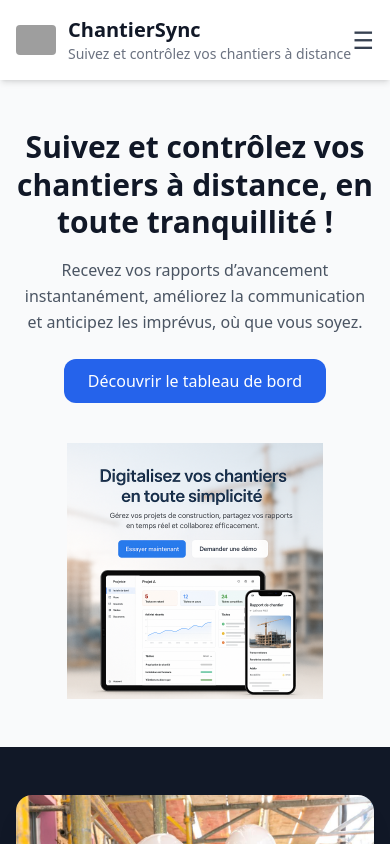
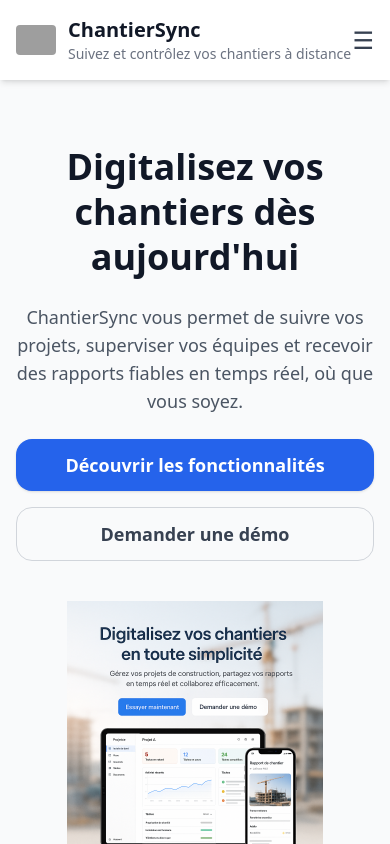
Before and after one commit to hdesumo/chantiersync-portal, a Next.js app: page / in a window 390 px wide. Shown: the top 844 px of the page. Built offline with nearby package versions, Linux system fonts and the light colour scheme; grey boxes are pictures that could not be loaded.

Commit message:
Finalize navigation, hero, footer with styled links

```diff
--- a/app/page.tsx
+++ b/app/page.tsx
@@ -1,24 +1,35 @@
 "use client";
 
 import React from "react";
+import Link from "next/link";
 import Header from "../components/Header";
 import HeroSection from "../components/HeroSection";
 import Footer from "../components/Footer";
 import Image from "next/image";
-import { Button } from "../components/ui/button";
 import ContactForm from "../components/ContactForm";
 
 export default function HomePage() {
+  const buttonClasses =
+    "inline-flex items-center justify-center rounded-md bg-blue-600 px-5 py-2 text-sm font-medium text-white shadow hover:bg-blue-500 transition-colors focus-visible:outline-none focus-visible:ring-2 focus-visible:ring-blue-400";
+
+  const outlineButtonClasses =
+    "inline-flex items-center justify-center rounded-md border border-gray-300 bg-transparent px-5 py-2 text-sm font-medium text-gray-200 hover:bg-gray-800 transition-colors focus-visible:outline-none focus-visible:ring-2 focus-visible:ring-gray-400";
+
   return (
     <>
       {/* HEADER */}
       <Header />
 
       {/* HERO */}
-      <HeroSection />
+      <section id="hero">
+        <HeroSection />
+      </section>
 
       {/* SECTION ÉQUIPE */}
-      <section className="bg-gray-900 text-white py-12 md:py-16 px-4 md:px-6 grid md:grid-cols-2 items-center gap-8">
+      <section
+        id="features"
+        className="bg-gray-900 text-white py-12 md:py-16 px-4 md:px-6 grid md:grid-cols-2 items-center gap-8"
+      >
         <Image
           src="/chantier_team.jpeg"
           alt="Equipe de chantier"
@@ -35,7 +46,9 @@
             réel. Recevez les rapports d’avancement instantanément, améliorez la
             communication et anticipez les imprévus.
           </p>
-          <Button>Découvrir le tableau de bord</Button>
+          <Link href="#dashboard" className={buttonClasses}>
+            Découvrir le tableau de bord
+          </Link>
         </div>
       </section>
 
@@ -57,7 +70,9 @@
             diaspora ? Avec ChantierSync, vous recevez des rapports fiables,
             illustrés de photos, vidéos et commentaires en temps réel.
           </p>
-          <Button>Commencez dès aujourd'hui</Button>
+          <Link href="#demo" className={buttonClasses}>
+            Commencez dès aujourd'hui
+          </Link>
         </div>
       </section>
 
@@ -78,12 +93,59 @@
             Donnez à vos ouvriers et chefs de chantier les bons outils pour
             communiquer avec vous efficacement, même à distance.
           </p>
-          <Button variant="outline">Découvrir les fonctionnalités</Button>
+          <Link href="#features" className={outlineButtonClasses}>
+            Découvrir les fonctionnalités
+          </Link>
         </div>
       </section>
 
-      {/* CONTACT FORM */}
-      <ContactForm />
+      {/* SECTION PRICING */}
+      <section
+        id="pricing"
+        className="bg-gray-100 dark:bg-gray-800 py-16 px-4 text-center"
+      >
+        <h2 className="text-3xl font-bold mb-4">Nos Tarifs</h2>
+        <p className="text-gray-600 dark:text-gray-300 max-w-xl mx-auto">
+          Plans flexibles adaptés à vos besoins. (Section à compléter avec les
+          offres et prix)
+        </p>
+      </section>
+
+      {/* SECTION DEMO */}
+      <section
+        id="demo"
+        className="bg-blue-50 dark:bg-blue-900 py-16 px-4 text-center"
+      >
+        <h2 className="text-3xl font-bold mb-4">Demander une démo</h2>
+        <p className="text-gray-700 dark:text-gray-200 max-w-xl mx-auto mb-6">
+          Remplissez le formulaire ci-dessous pour planifier une démonstration
+          personnalisée.
+        </p>
+        <Link href="mailto:demo@chantiersync.com" className={buttonClasses}>
+          Envoyer une demande
+        </Link>
+      </section>
+
+      {/* SECTION AFFILIATION */}
+      <section
+        id="affiliation"
+        className="bg-gray-100 dark:bg-gray-800 py-16 px-4 text-center"
+      >
+        <h2 className="text-3xl font-bold mb-4">Programme d’affiliation</h2>
+        <p className="text-gray-700 dark:text-gray-300 max-w-2xl mx-auto mb-6">
+          Devenez partenaire de ChantierSync et gagnez des récompenses en
+          recommandant notre solution à vos collègues et clients. Ensemble,
+          digitalisons les chantiers en Afrique !
+        </p>
+        <Link href="mailto:partenaires@chantiersync.com" className={buttonClasses}>
+          Rejoindre le programme
+        </Link>
+      </section>
+
+      {/* SECTION CONTACT */}
+      <section id="contact">
+        <ContactForm />
+      </section>
 
       {/* FOOTER */}
       <Footer />
--- a/components/Footer.tsx
+++ b/components/Footer.tsx
@@ -1,56 +1,81 @@
-"use client";
-
-import { useEffect, useState } from "react";
-import { Facebook, Linkedin, Mail, Phone } from "lucide-react";
+import Link from "next/link";
 
 export default function Footer() {
-  const [year, setYear] = useState<number | null>(null);
-
-  useEffect(() => {
-    setYear(new Date().getFullYear());
-  }, []);
-
   return (
-    <footer className="bg-gray-100 dark:bg-gray-800 text-gray-700 dark:text-gray-300 py-10 mt-12">
-      <div className="max-w-6xl mx-auto px-4 md:px-6 grid md:grid-cols-3 gap-8">
-        {/* Colonne 1 */}
+    <footer className="bg-gray-900 text-gray-300 py-10 px-6 mt-12">
+      <div className="max-w-7xl mx-auto grid md:grid-cols-3 gap-8">
+        {/* Colonne 1 : Logo et slogan */}
         <div>
-          <h3 className="text-lg font-bold text-gray-900 dark:text-white mb-3">
-            ChantierSync
-          </h3>
+          <h3 className="text-2xl font-bold text-white mb-2">ChantierSync</h3>
           <p className="text-sm">
-            Suivez et contrôlez vos chantiers à distance, en toute tranquillité !
+            Digitalisez vos chantiers et suivez vos projets en toute confiance,
+            où que vous soyez.
           </p>
         </div>
 
-        {/* Colonne 2 */}
+        {/* Colonne 2 : Navigation rapide */}
         <div>
-          <h4 className="text-md font-semibold mb-3">Liens utiles</h4>
-          <ul className="space-y-2 text-sm">
-            <li><a href="#features" className="hover:underline">Fonctionnalités</a></li>
-            <li><a href="#pricing" className="hover:underline">Tarifs</a></li>
-            <li><a href="#contact" className="hover:underline">Contact</a></li>
+          <h4 className="text-lg font-semibold text-white mb-3">
+            Navigation
+          </h4>
+          <ul className="space-y-2">
+            <li>
+              <Link href="/" className="hover:text-white">
+                Accueil
+              </Link>
+            </li>
+            <li>
+              <Link href="#features" className="hover:text-white">
+                Fonctionnalités
+              </Link>
+            </li>
+            <li>
+              <Link href="#pricing" className="hover:text-white">
+                Tarifs
+              </Link>
+            </li>
+            <li>
+              <Link href="#affiliation" className="hover:text-white">
+                Programme d’affiliation
+              </Link>
+            </li>
+            <li>
+              <Link href="#contact" className="hover:text-white">
+                Contact
+              </Link>
+            </li>
           </ul>
         </div>
 
-        {/* Colonne 3 */}
+        {/* Colonne 3 : Contact */}
         <div>
-          <h4 className="text-md font-semibold mb-3">Contact</h4>
-          <p className="flex items-center gap-2 text-sm">
-            <Mail size={16}/> contact@chantiersync.com
-          </p>
-          <p className="flex items-center gap-2 text-sm">
-            <Phone size={16}/> +221 77 481 98 00 (Whatsapp)
-          </p>
-          <div className="flex gap-4 mt-4">
-            <a href="#" aria-label="Facebook"><Facebook size={18}/></a>
-            <a href="#" aria-label="LinkedIn"><Linkedin size={18}/></a>
-          </div>
+          <h4 className="text-lg font-semibold text-white mb-3">
+            Contact
+          </h4>
+          <ul className="space-y-2">
+            <li>
+              <a
+                href="mailto:contact@chantiersync.com"
+                className="hover:text-white"
+              >
+                contact@chantiersync.com
+              </a>
+            </li>
+            <li>
+              <a
+                href="mailto:partenaires@chantiersync.com"
+                className="hover:text-white"
+              >
+                partenaires@chantiersync.com
+              </a>
+            </li>
+          </ul>
         </div>
       </div>
 
-      <div className="text-center text-xs md:text-sm text-gray-500 dark:text-gray-400 mt-8">
-        © {year ?? "…"} Apps 1 Global. Tous droits réservés.
+      {/* Copyright */}
+      <div className="border-t border-gray-700 mt-8 pt-4 text-center text-sm text-gray-400">
+        © {new Date().getFullYear()} ChantierSync. Tous droits réservés.
       </div>
     </footer>
   );
--- a/components/HeroSection.tsx
+++ b/components/HeroSection.tsx
@@ -1,32 +1,45 @@
 "use client";
 
+import Link from "next/link";
 import Image from "next/image";
-import { Button } from "../components/ui/button";
 
 export default function HeroSection() {
+  const buttonClasses =
+    "inline-flex items-center justify-center rounded-2xl bg-blue-600 px-6 py-3 text-lg font-semibold text-white shadow hover:bg-blue-500 transition-colors focus-visible:outline-none focus-visible:ring-2 focus-visible:ring-blue-400";
+
   return (
-    <section className="bg-gray-50 dark:bg-gray-900 py-12 md:py-20 px-4 md:px-6">
-      <div className="max-w-6xl mx-auto grid md:grid-cols-2 gap-10 items-center">
-        <div className="text-center md:text-left">
-          <h1 className="text-3xl md:text-5xl font-bold mb-4 leading-tight text-gray-900 dark:text-white">
-            Suivez et contrôlez vos chantiers à distance, en toute tranquillité !
+    <section className="bg-gray-50 dark:bg-gray-900 py-16 md:py-24 px-4 md:px-6">
+      <div className="max-w-7xl mx-auto grid md:grid-cols-2 gap-10 items-center">
+        {/* Texte à gauche */}
+        <div className="space-y-6 text-center md:text-left">
+          <h1 className="text-4xl md:text-5xl font-bold leading-tight text-gray-900 dark:text-white">
+            Digitalisez vos chantiers dès aujourd'hui
           </h1>
-          <p className="text-base md:text-lg text-gray-600 dark:text-gray-300 mb-6 leading-relaxed">
-            Recevez vos rapports d’avancement instantanément, améliorez la
-            communication et anticipez les imprévus, où que vous soyez.
+          <p className="text-lg text-gray-600 dark:text-gray-300 max-w-lg mx-auto md:mx-0">
+            ChantierSync vous permet de suivre vos projets, superviser vos équipes et
+            recevoir des rapports fiables en temps réel, où que vous soyez.
           </p>
-          <Button size="lg" className="px-6 py-3 rounded-xl">
-            Découvrir le tableau de bord
-          </Button>
+          <div className="flex flex-col sm:flex-row gap-4 justify-center md:justify-start">
+            <Link href="#features" className={buttonClasses}>
+              Découvrir les fonctionnalités
+            </Link>
+            <Link
+              href="#demo"
+              className="inline-flex items-center justify-center rounded-2xl border border-gray-300 bg-transparent px-6 py-3 text-lg font-semibold text-gray-700 dark:text-gray-200 hover:bg-gray-200 dark:hover:bg-gray-800 transition-colors"
+            >
+              Demander une démo
+            </Link>
+          </div>
         </div>
 
-        <div className="relative w-full h-64 md:h-96">
+        {/* Illustration à droite */}
+        <div className="relative h-64 md:h-96">
           <Image
             src="/hero-illustration.png"
-            alt="Illustration suivi de chantier"
+            alt="Illustration ChantierSync"
             fill
+            className="object-contain"
             priority
-            className="object-contain"
           />
         </div>
       </div>
```
